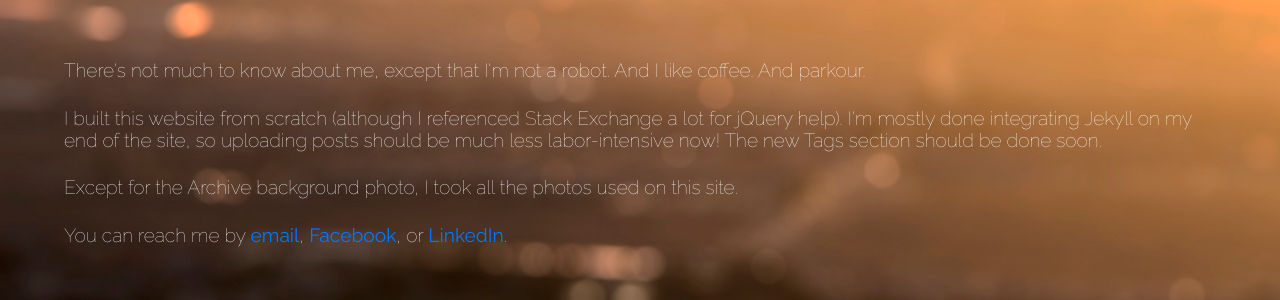
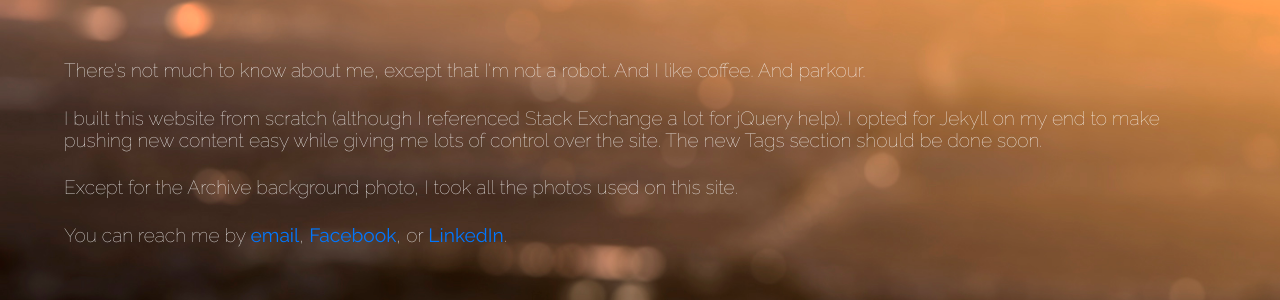
Before and after one commit to jk5228/unnamed, a Jekyll site: the page built from index.html, in a window 1280 px wide and 900 px high, scrolled down 3825 px. Shown: the part 202-502 px from the top of the window. Built offline with Jekyll 4.4.1, drawn with Linux system fonts in a browser that asks for light colours; Markdown is read by kramdown in place of the engine named in the settings.

Commit message:
testing jekyll

```diff
--- a/index.html
+++ b/index.html
@@ -370,7 +370,7 @@
 			There's not much to know about me, except that I'm not a robot. And I like coffee. And parkour.
 		</p>
 		<p>
-			I built this website from scratch (although I referenced Stack Exchange a lot for jQuery help). I'm mostly done integrating Jekyll on my end of the site, so uploading posts should be much less labor-intensive now! The new Tags section should be done soon.
+			I built this website from scratch (although I referenced Stack Exchange a lot for jQuery help). I opted for Jekyll on my end to make pushing new content easy while giving me lots of control over the site. The new Tags section should be done soon.
 		</p>
 		<p>
 			Except for the Archive background photo, I took all the photos used on this site.
```
